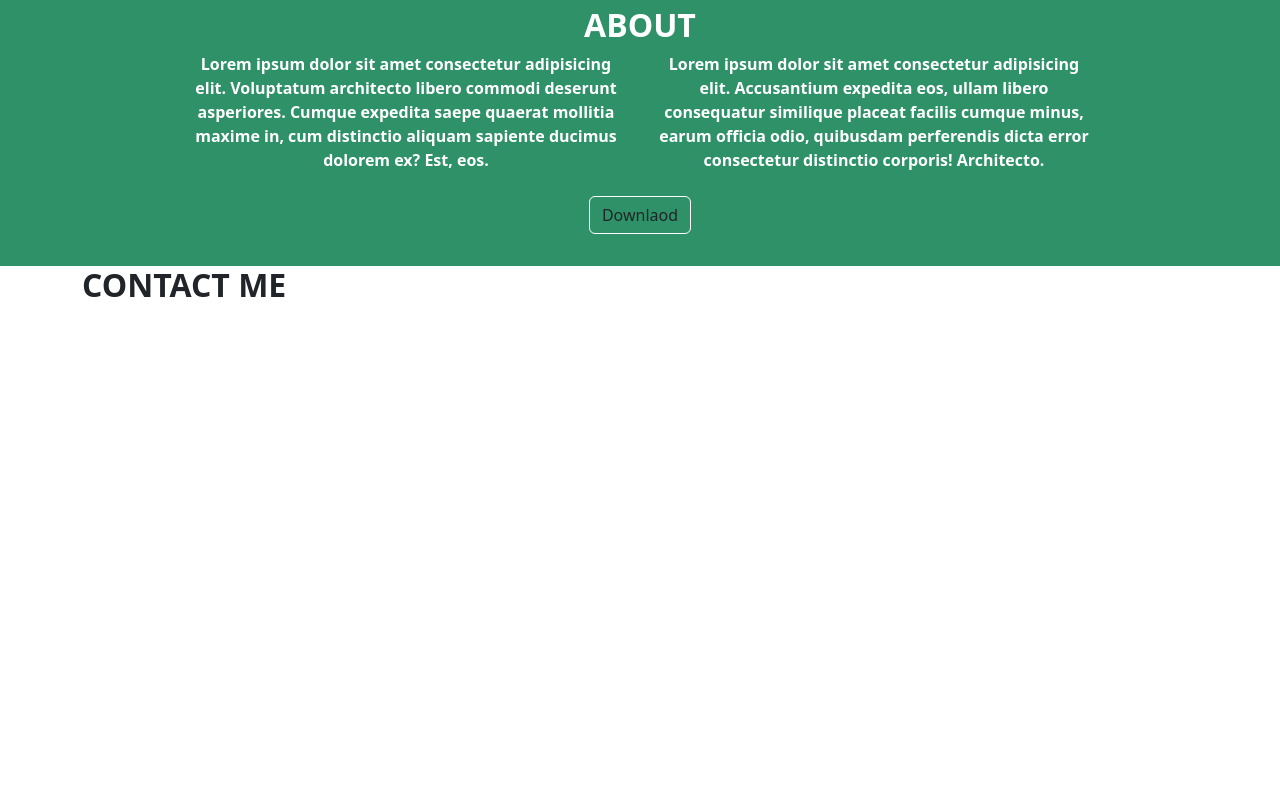
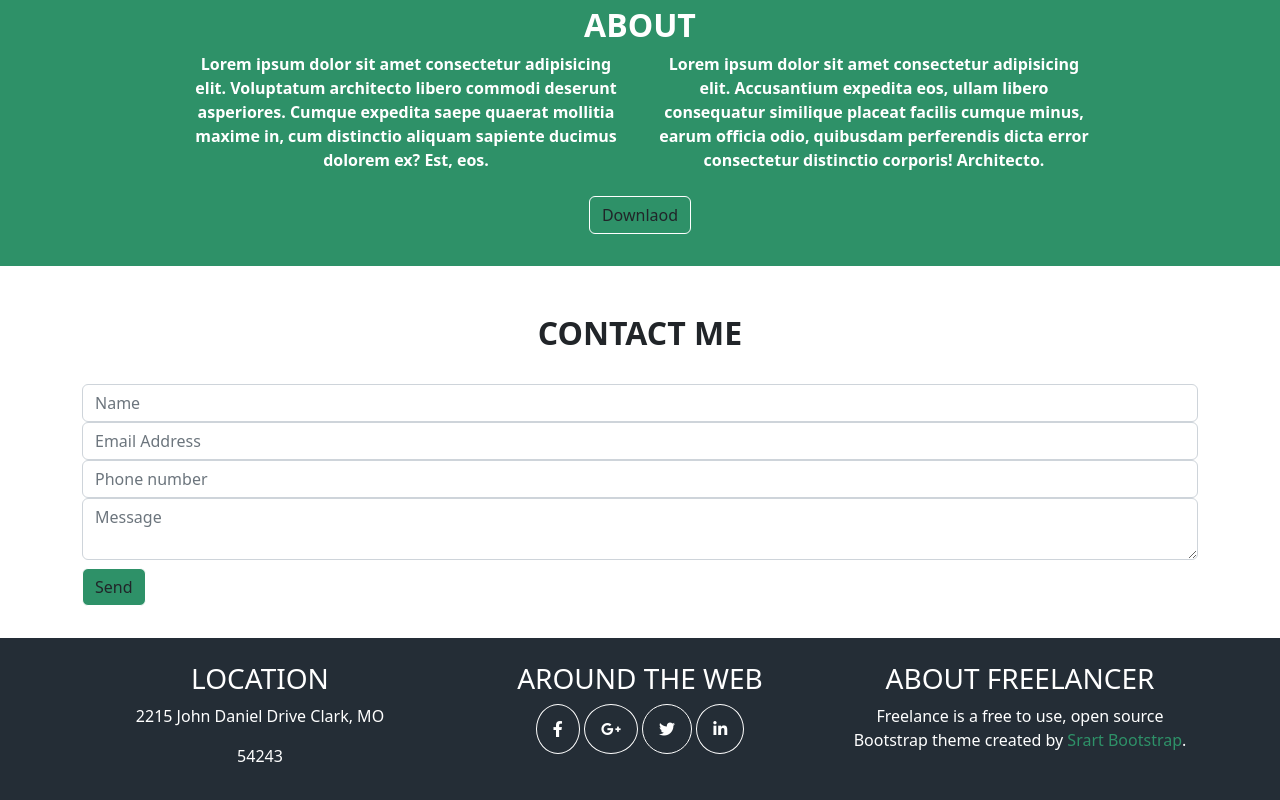
Before and after one commit to Nicowski25/html-css-bootstrap-freelancer, a plain HTML site: page index.html in a window 1280 px wide. Shown: the part 1065-1865 px from the top of the page. Before the commit the page ends 1377 px from the top, so only its background shows below. Drawn offline with nearby package versions, Linux system fonts and the light colour scheme.

Commit message:
contact and footer

```diff
--- a/index.html
+++ b/index.html
@@ -6,7 +6,8 @@
     <meta name="viewport" content="width=device-width, initial-scale=1.0">
     <link href="https://cdn.jsdelivr.net/npm/bootstrap@5.2.1/dist/css/bootstrap.min.css" rel="stylesheet"
       integrity="sha384-iYQeCzEYFbKjA/T2uDLTpkwGzCiq6soy8tYaI1GyVh/UjpbCx/TYkiZhlZB6+fzT" crossorigin="anonymous">
-    <link rel="stylesheet" href="./style.css">
+      <link rel="stylesheet" href="https://cdnjs.cloudflare.com/ajax/libs/font-awesome/6.2.1/css/all.min.css" integrity="sha512-MV7K8+y+gLIBoVD59lQIYicR65iaqukzvf/nwasF0nqhPay5w/9lJmVM2hMDcnK1OnMGCdVK+iQrJ7lzPJQd1w==" crossorigin="anonymous" referrerpolicy="no-referrer" />
+      <link rel="stylesheet" href="./style.css">
     <title>Bootstrap</title>
 </head>
 
@@ -59,19 +60,52 @@
 
     </main>
 
+    <section id="contact">
+        <div class="container py-4">
+            <h2 class="fw-bold text-center py-4">CONTACT ME</h2>
+            <div class="flex-column">
+                <div class="col">
+                    <input type="text" class="form-control" placeholder="Name">
+                </div>
+                <div class="col">
+                    <input type="text" class="form-control" placeholder="Email Address">
+                </div>
+                <div class="col">
+                    <input type="text" class="form-control" placeholder="Phone number">
+                </div>
+                <textarea class="form-control" id="validationTextarea" placeholder="Message"></textarea>
+            </div>
+            <button type="button" class="btn btn_send my-2">Send</button>
+        </div>
+
+    </section>
+
     <footer id="site_footer">
-        <div class="container">
-            <h2 class="fw-bold">CONTACT ME</h2>
-            <div class="row row-cols-1 row-cols-md-3">
-                <div class="col"></div>
-                <div class="col"></div>
-                <div class="col"></div>
-                <div class="col"></div>
+        <div class="container text-center text-white py-4">
+            <div class="row row-cols-1 row-cols-md-2 row-cols-lg-3">
+                <div class="col">
+                    <h3>LOCATION</h3>
+                    <p>2215 John Daniel Drive Clark, MO</p>
+                    <p>54243</p>
+                </div>
+
+                <div class="col">
+                    <h3>AROUND THE WEB</h3>
+                    <i class="fa-brands fa-facebook-f"></i>
+                    <i class="fa-brands fa-google-plus-g"></i>
+                    <i class="fa-brands fa-twitter"></i>
+                    <i class="fa-brands fa-linkedin-in"></i>
+                </div>
+
+                <div class="col">
+                    <h3>ABOUT FREELANCER</h3>
+                    <p>Freelance is a free to use, open source Bootstrap theme created by <span class="c_secondary">Srart Bootstrap</span>.</p>
+                </div>
+
             </div>
         </div>
 
     </footer>
-
 
 
 
--- a/style.css
+++ b/style.css
@@ -17,3 +17,22 @@
     border: 1px solid white;
     background-color: rgb(46, 145, 104);
 }
+
+.btn_send {
+    border: 1px solid white;
+    background-color: rgb(46, 145, 104);
+}
+
+#site_footer {
+    background-color: rgb(36, 45, 54);
+}
+
+div i {
+    padding: 1rem;
+    border: 1px solid white;
+    border-radius: 50%;
+}
+
+.c_secondary {
+    color: rgb(46, 145, 104);
+}
```
